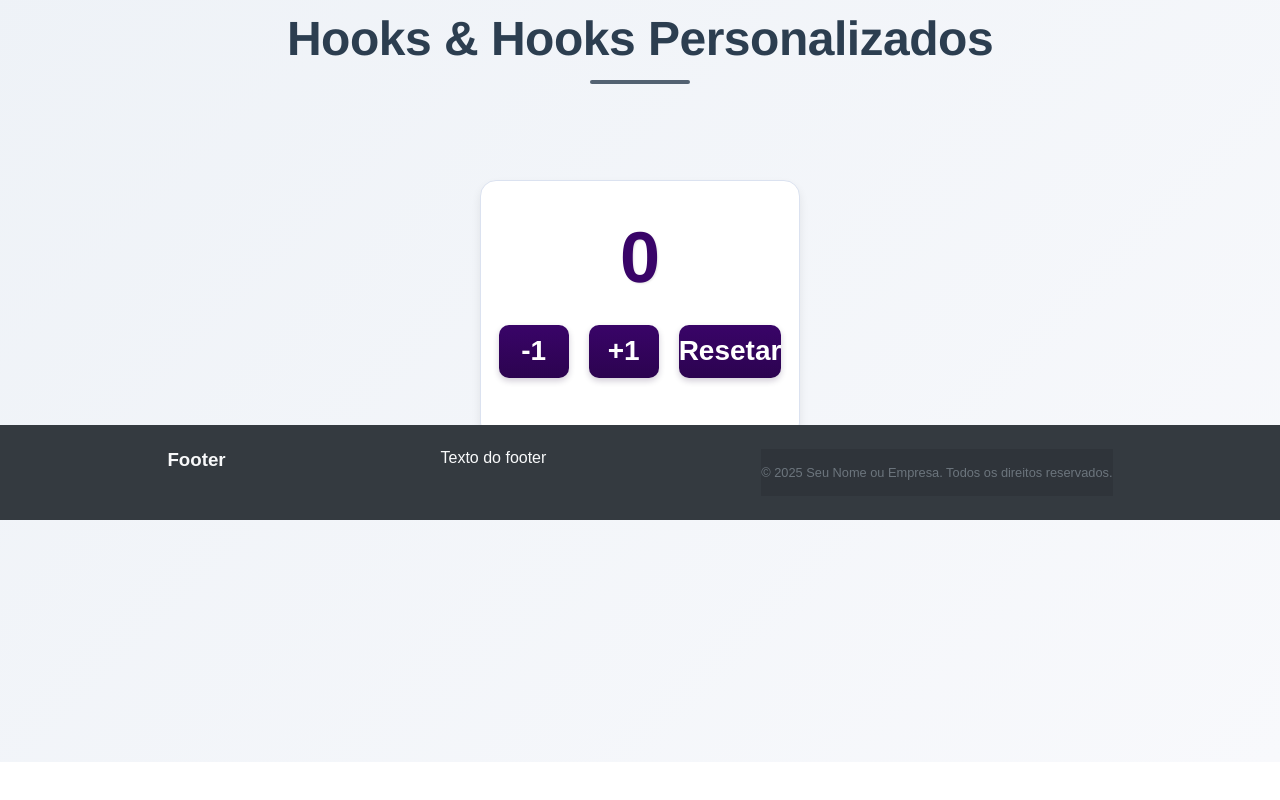
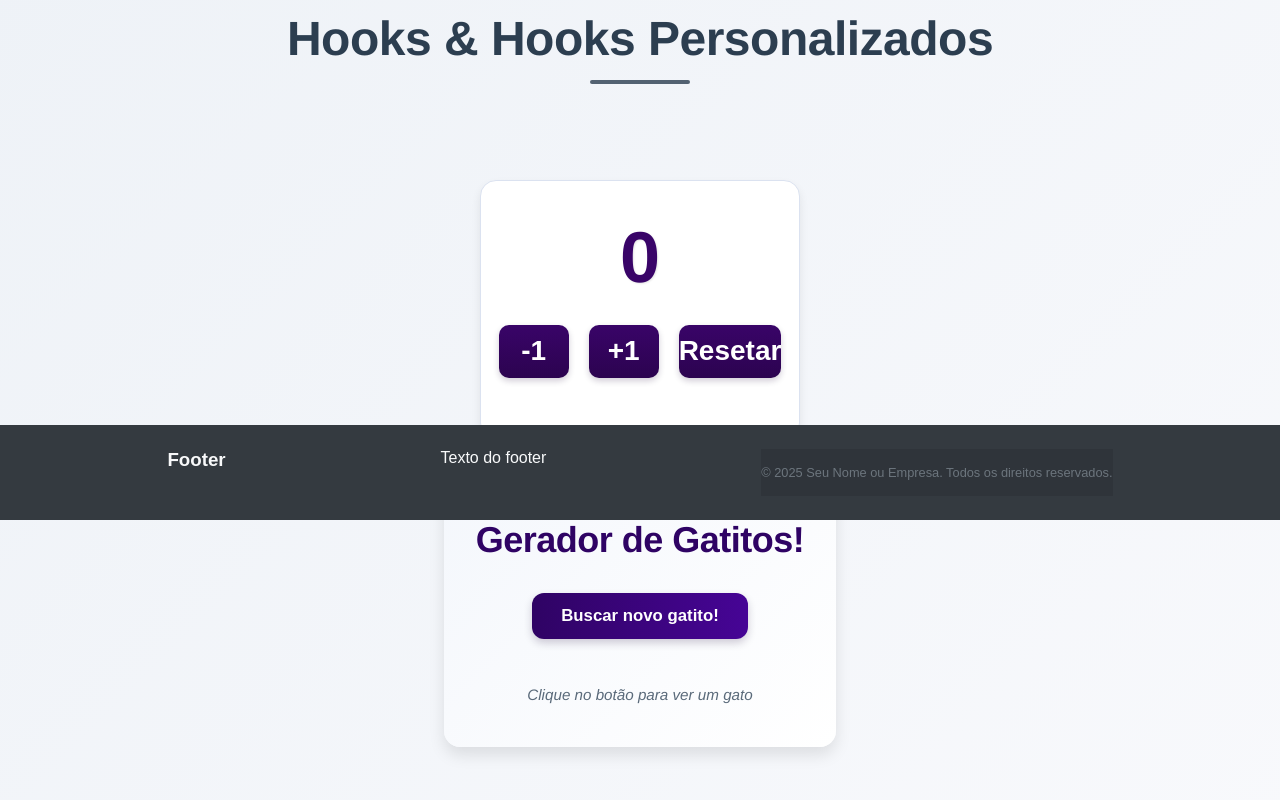
Before and after one commit to cristijung/primeiro-projeto, a Next.js app: page /servicos in a window 1280 px wide. Shown: the part 280-1080 px from the top of the page. Before the commit the page ends 1042 px from the top, so only its background shows below. Built offline with nearby package versions, Linux system fonts and the light colour scheme.

Commit message:
hooks personalizados

```diff
--- /dev/null
+++ b/src/app/hooks/useCatApi.ts
@@ -0,0 +1,66 @@
+import { useState, useCallback } from 'react';
+
+export interface CatImage {
+    id: string;
+    url: string;
+    width: number;
+    height: number;
+}
+
+interface UseCatApiState {
+    data: CatImage | null;
+    isLoading: boolean;
+    error: Error | null;
+}
+
+interface UseCatApiReturnType extends UseCatApiState {
+    fetchCatImage: () => Promise<void>;
+}
+
+const CAT_API_URL = 'https://api.thecatapi.com/v1/images/search?limit=1';
+// const CAT_API_KEY = '';
+
+const useCatApi = (): UseCatApiReturnType => {
+    const [data, setData] = useState<CatImage | null>(null);
+    const [isLoading, setIsLoading] = useState<boolean>(false);
+    const [error, setError] = useState<Error | null>(null);
+
+    const fetchCatImage = useCallback(async () => {
+        setIsLoading(true);
+        setError(null);
+        setData(null);
+
+       try {
+      const response = await fetch(CAT_API_URL, {
+        // headers: {
+        //   'x-api-key': CAT_API_KEY // Descomente se estiver usando uma API Key
+        // }
+      });
+
+      if (!response.ok) {
+        throw new Error(`Erro na API: ${response.status} ${response.statusText}`);
+      }
+
+      const result: CatImage[] = await response.json();
+
+      if (result && result.length > 0) {
+        setData(result[0]); // A API retorna um array, pegamos o primeiro item
+      } else {
+        throw new Error('Nenhuma imagem de gato encontrada.');
+      }
+    } catch (err) {
+      if (err instanceof Error) {
+        setError(err);
+      } else {
+        setError(new Error('Ocorreu um erro desconhecido.'));
+      }
+      console.error("Falha ao buscar imagem de gato:", err);
+    } finally {
+      setIsLoading(false);
+    }
+  }, []); // useCallback com dependências vazias, pois CAT_API_URL é constante e fetch é estável.
+
+  return { data, isLoading, error, fetchCatImage };
+};
+
+export default useCatApi;
--- a/src/app/servicos/page.tsx
+++ b/src/app/servicos/page.tsx
@@ -2,6 +2,7 @@
 import React from "react";
 import styles from './servicos.module.scss';
 import Counter from "@/components/srvs/Counter";
+import CatFetch from "@/components/catApi/CatFetch";
 
 export default function Servicos() {
     return(
@@ -10,6 +11,7 @@ export default function Servicos() {
             <h1 className={styles.pageTitle}>Hooks & Hooks Personalizados</h1>
             <main className={styles.componentWrapper}>
                 <Counter />
+                <CatFetch />
 
 
             </main>
--- /dev/null
+++ b/src/components/catApi/CatFetch.tsx
@@ -0,0 +1,61 @@
+"use client";
+
+import React from "react";
+import useCatApi from "@/app/hooks/useCatApi";
+import styles from "./catApi.module.scss";
+//import { CatImage } from "./../../app/hooks/useCatApi";
+
+export default function CatFetch() {
+  const { data: CatImage, isLoading, error, fetchCatImage } = useCatApi();
+
+  const clickButton = () => {
+    fetchCatImage();
+  };
+
+  return (
+    <>
+      <section className={styles.catFetcherContainer}>
+        <h2 className={styles.title}>Gerador de Gatitos!</h2>
+
+        <button
+          onClick={clickButton}
+          disabled={isLoading}
+          className={styles.fetchButton}
+        >
+          {isLoading ? (
+            <span className={styles.loandingText}>Buscando Gatinho ...</span>
+          ) : (
+            "Buscar novo gatito!"
+          )}
+        </button>
+        {error && (
+          <div className={styles.errorBox}>
+            <p>
+              <strong>Ops! Algo deu errado:</strong>
+            </p>
+            <p>{error.message}</p>
+          </div>
+        )}
+
+        {CatImage && !isLoading && !error && (
+          <div className={`${styles.imageCard} ${styles.imageAppear}`}>
+            <h3 className={styles.imageTitle}>Olhe que fofuraaa:</h3>
+            <div className={styles.imageWrapper}>
+              {/* eslint-disable-next-line @next/next/no-img-element */}
+              <img
+                src={CatImage.url}
+                alt="Um gato fofo"
+                className={styles.catImage}
+              />
+            </div>
+            <p className={styles.imageId}>ID da imagem: {CatImage.id}</p>
+          </div>
+        )}
+
+        {!CatImage && !isLoading && !error && (
+            <p className={styles.placeholderText}>Clique no botão para ver um gato</p>
+        )}
+      </section>
+    </>
+  );
+}
--- /dev/null
+++ b/src/components/catApi/catApi.module.scss
@@ -0,0 +1,195 @@
+$primary-color: #2f0364;
+$primary-hover-color: darken($primary-color, 8%);
+$secondary-bg-color: #f4f7fc;
+$card-bg-color: #ffffff;
+$text-color-dark: #2c3e50;
+$text-color-medium: #5a6a7a;
+$text-color-light: #ffffff;
+$text-color-muted: #8a98a9;
+$error-bg-color: #fff0f0;
+$error-text-color: #d9534f;
+$error-border-color: #f5c6cb;
+$success-color: #5cb85c;
+
+$border-radius-base: 12px;
+$border-radius-small: 8px;
+$shadow-soft: 0 6px 12px rgba(0, 0, 0, 0.08);
+$shadow-medium: 0 8px 16px rgba(0, 0, 0, 0.1);
+$font-family-sans: 'Nunito Sans', 'Helvetica Neue', Arial, sans-serif;
+
+// lembrando q este é um código de aula e não coloquei as var de cores no global,
+// o certo é colocar no global e trazer para cá com a função var()
+
+// ------------------------------------------------------
+.catFetcherContainer {
+  display: flex;
+  flex-direction: column;
+  align-items: center;
+  gap: 1.75rem;
+  padding: 2.5rem 2rem;
+  background: linear-gradient(135deg, $secondary-bg-color 0%, lighten($secondary-bg-color, 5%) 100%);
+  border-radius: $border-radius-base + 4px;
+  box-shadow: $shadow-medium;
+  max-width: 520px;
+  margin: 2.5rem auto;
+  font-family: $font-family-sans;
+  text-align: center;
+  overflow: hidden;
+
+  // title do componente
+  .title {
+    font-size: 2.25rem;
+    font-weight: 800;
+    color: $primary-color;
+    letter-spacing: -0.5px;
+    margin-bottom: 0.25rem;
+  }
+
+  // btn principal
+  .fetchButton {
+    padding: 0.8rem 1.8rem;
+    background-image: linear-gradient(to right, $primary-color 0%, lighten($primary-color, 10%) 100%);
+    color: $text-color-light;
+    border: none;
+    border-radius: $border-radius-base;
+    font-size: 1.05rem;
+    font-weight: 700;
+    cursor: pointer;
+    transition: all 0.3s ease;
+    box-shadow: 0 4px 8px rgba(darken($primary-color, 10%), 0.2);
+
+    &:hover {
+      background-image: linear-gradient(to right, $primary-hover-color 0%, $primary-color 100%);
+      transform: translateY(-3px) scale(1.03);
+      box-shadow: 0 6px 12px rgba(darken($primary-color, 10%), 0.3);
+    }
+
+    &:focus {
+      outline: none;
+      box-shadow: 0 0 0 4px rgba($primary-color, 0.3), 0 6px 12px rgba(darken($primary-color, 10%), 0.3);
+    }
+
+    &:disabled {
+      background-image: none;
+      background-color: #bdc3c7;
+      color: #7f8c8d;
+      cursor: not-allowed;
+      transform: none;
+      box-shadow: none;
+    }
+  }
+
+  .loadingText {
+    font-style: italic;
+    display: inline-block;
+  }
+
+  .errorBox {
+    margin-top: 1rem;
+    padding: 1.25rem;
+    background-color: $error-bg-color;
+    color: $error-text-color;
+    border: 1px solid $error-border-color;
+    border-left: 5px solid $error-text-color;
+    border-radius: $border-radius-small;
+    width: 100%;
+    text-align: left;
+
+    strong {
+      font-weight: 700;
+      display: block;
+      margin-bottom: 0.3rem;
+    }
+    p {
+      line-height: 1.6;
+    }
+  }
+
+  // card p a img do cats
+  .imageCard {
+    margin-top: 1.5rem;
+    padding: 1.5rem;
+    border: 1px solid #e0e7f1;
+    border-radius: $border-radius-base;
+    background-color: $card-bg-color;
+    box-shadow: $shadow-soft;
+    width: 100%;
+    display: flex;
+    flex-direction: column;
+    align-items: center;
+  }
+
+  // title de dentro do card da img
+  .imageTitle {
+    font-size: 1.35rem;
+    font-weight: 700;
+    color: $text-color-dark;
+    margin-bottom: 1rem;
+  }
+
+  // wrapper p a img, controla o aspect ratio e aparência
+  .imageWrapper {
+    width: 100%;
+    max-width: 420px;
+    aspect-ratio: 1 / 1;
+    overflow: hidden;
+    border-radius: $border-radius-small;
+    background-color: #eef2f7;
+    margin-bottom: 1rem;
+    box-shadow: inset 0 2px 4px rgba(0,0,0,0.04);
+
+    @media (min-width: 640px) {
+      aspect-ratio: 4 / 3;
+    }
+  }
+
+  // img do gato
+  .catImage {
+    display: block;
+    width: 100%;
+    height: 100%;
+    object-fit: contain;
+    border-radius: $border-radius-small;
+    transition: transform 0.4s ease-out;
+
+    &:hover {
+      transform: scale(1.05);
+    }
+  }
+
+  // ID da img
+  .imageId {
+    font-size: 0.8rem;
+    color: $text-color-muted;
+    margin-top: 0.75rem;
+    font-style: italic;
+    background-color: $secondary-bg-color;
+    padding: 0.25rem 0.5rem;
+    border-radius: 4px;
+  }
+
+  // placeholder qdo não há imagem
+  .placeholderText {
+    color: $text-color-medium;
+    margin-top: 1rem;
+    font-style: italic;
+    font-size: 0.95rem;
+    line-height: 1.6;
+  }
+
+  .imageAppear {
+    animation: fadeInScaleUp 0.6s cubic-bezier(0.165, 0.84, 0.44, 1) forwards;
+  }
+
+}
+
+@keyframes fadeInScaleUp {
+  from {
+    opacity: 0;
+    transform: translateY(20px) scale(0.95);
+  }
+  to {
+    opacity: 1;
+    transform: translateY(0) scale(1);
+  }
+}
```
